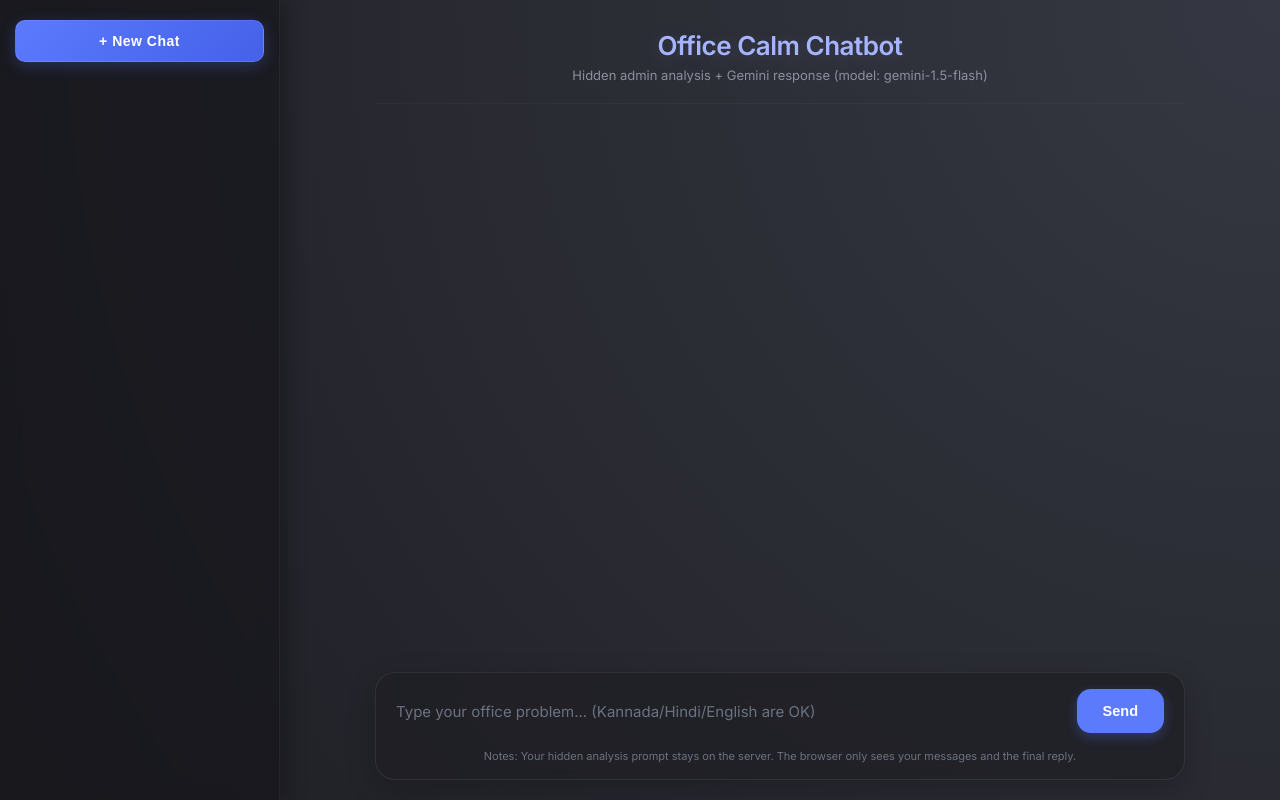
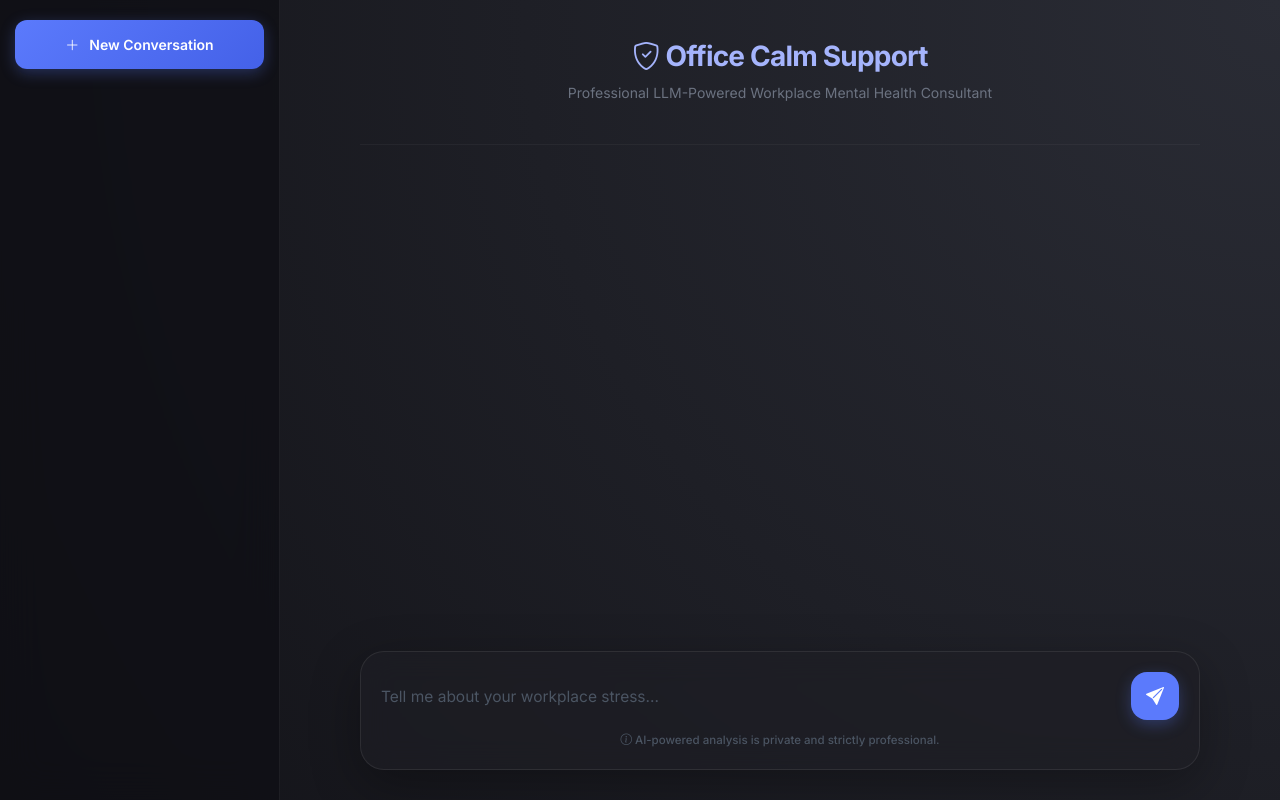
Before and after one commit to chandanpernaje/office-calm-chatbot, a FastAPI app: page / in a window 1280 px wide. Run offline with FastAPI, Linux system fonts and the light colour scheme; data that the repository does not hold is empty.

Commit message:
feat: integrate Bootstrap 5 and Icons for a 'super' professional UI

```diff
--- a/templates/index.html
+++ b/templates/index.html
@@ -2,49 +2,59 @@
 <html lang="en">
 <head>
   <meta charset="UTF-8">
-  <title>Office Calm Chatbot</title>
+  <title>Office Calm Chatbot (LLM-Based)</title>
   <meta name="viewport" content="width=device-width, initial-scale=1.0">
-  <link href="https://fonts.googleapis.com/css2?family=Inter:wght@400;500;600&display=swap" rel="stylesheet">
+
+  <!-- Fonts & Icons -->
+  <link href="https://fonts.googleapis.com/css2?family=Inter:wght@400;500;600;700&display=swap" rel="stylesheet">
+  <link rel="stylesheet" href="https://cdn.jsdelivr.net/npm/bootstrap-icons@1.11.1/font/bootstrap-icons.css">
+
+  <!-- Bootstrap 5 -->
+  <link href="https://cdn.jsdelivr.net/npm/bootstrap@5.3.2/dist/css/bootstrap.min.css" rel="stylesheet">
+
   <style>
     * { box-sizing: border-box; margin: 0; padding: 0; }
     body {
       font-family: 'Inter', sans-serif;
-      background: radial-gradient(circle at top right, #353842 0%, #1e1e24 100%);
+      background: radial-gradient(circle at top right, #2a2c35 0%, #121217 100%);
       color: #e5e7eb;
       height: 100vh;
       display: flex;
+      overflow: hidden;
     }
 
     /* ── Sidebar ── */
     .sidebar {
       width: 280px;
-      background: rgba(20, 20, 25, 0.6);
-      backdrop-filter: blur(10px);
-      border-right: 1px solid rgba(255,255,255,0.05);
+      background: rgba(15, 15, 20, 0.7);
+      backdrop-filter: blur(20px);
+      border-right: 1px solid rgba(255,255,255,0.06);
       display: flex;
       flex-direction: column;
       height: 100vh;
-      box-shadow: 5px 0 20px rgba(0,0,0,0.3);
-      z-index: 10;
+      z-index: 100;
     }
     .new-chat-btn {
       margin: 20px 15px;
-      padding: 12px;
+      padding: 14px;
       background: linear-gradient(135deg, #5b7afc 0%, #4461e8 100%);
-      border: 1px solid rgba(255,255,255,0.1);
+      border: none;
       color: white;
-      border-radius: 10px;
+      border-radius: 12px;
       cursor: pointer;
       text-align: center;
       font-weight: 600;
       font-size: 14px;
-      letter-spacing: 0.5px;
-      transition: all 0.3s cubic-bezier(0.4, 0, 0.2, 1);
-      box-shadow: 0 4px 15px rgba(91, 122, 252, 0.25);
+      transition: all 0.3s ease;
+      box-shadow: 0 4px 15px rgba(91, 122, 252, 0.3);
+      display: flex;
+      align-items: center;
+      justify-content: center;
+      gap: 10px;
     }
     .new-chat-btn:hover {
       transform: translateY(-2px);
-      box-shadow: 0 8px 20px rgba(91, 122, 252, 0.4);
+      box-shadow: 0 8px 25px rgba(91, 122, 252, 0.45);
       filter: brightness(1.1);
     }
 
@@ -90,149 +106,156 @@
       height: 100vh;
       position: relative;
     }
-    .container {
+    .container-custom {
       width: 100%;
-      max-width: 850px;
+      max-width: 900px;
       display: flex;
       flex-direction: column;
       height: 100vh;
-      padding: 0 20px 20px 20px;
+      padding: 0 30px 30px 30px;
     }
     header {
-      padding: 30px 0 20px 0;
+      padding: 40px 0 25px 0;
       text-align: center;
-      border-bottom: 1px solid rgba(255,255,255,0.03);
-      margin-bottom: 24px;
+      border-bottom: 1px solid rgba(255,255,255,0.04);
+      margin-bottom: 30px;
     }
     header h1 {
       color: #a5b4fc;
-      font-size: 26px;
+      font-size: 28px;
       font-weight: 700;
-      letter-spacing: -0.5px;
-      margin-bottom: 6px;
-      text-shadow: 0 4px 20px rgba(165, 180, 252, 0.15);
+      letter-spacing: -0.8px;
+      margin-bottom: 8px;
     }
-    header p { color: #8b8f9e; font-size: 13px; font-weight: 400;}
+    header p { color: #6b7280; font-size: 14px; }
 
     .chat-box {
-      flex: 1; overflow-y: auto; display: flex; flex-direction: column; gap: 28px; padding-right: 15px; margin-bottom: 20px; scroll-behavior: smooth;
+      flex: 1;
+      overflow-y: auto;
+      display: flex;
+      flex-direction: column;
+      gap: 32px;
+      padding-right: 15px;
+      margin-bottom: 30px;
+      scroll-behavior: smooth;
     }
     .chat-box::-webkit-scrollbar { width: 6px; }
-    .chat-box::-webkit-scrollbar-thumb { background-color: rgba(255,255,255,0.1); border-radius: 6px; }
+    .chat-box::-webkit-scrollbar-thumb { background-color: rgba(255,255,255,0.08); border-radius: 6px; }
 
-    .msg-row { display: flex; width: 100%; animation: slideUp 0.4s cubic-bezier(0.16, 1, 0.3, 1); }
-    @keyframes slideUp { from { opacity: 0; transform: translateY(15px); } to { opacity: 1; transform: translateY(0); } }
+    .msg-row { display: flex; width: 100%; animation: slideUp 0.5s cubic-bezier(0.16, 1, 0.3, 1); }
+    @keyframes slideUp { from { opacity: 0; transform: translateY(20px); } to { opacity: 1; transform: translateY(0); } }
 
     .msg-row.user { justify-content: flex-end; }
     .msg-row.assistant { justify-content: flex-start; }
 
     .bubble {
-      max-width: 82%;
-      padding: 16px 22px;
-      font-size: 14.5px;
-      line-height: 1.65;
+      max-width: 85%;
+      padding: 18px 24px;
+      font-size: 15px;
+      line-height: 1.7;
       word-wrap: break-word;
-      box-shadow: 0 8px 24px rgba(0,0,0,0.12);
+      box-shadow: 0 10px 30px rgba(0,0,0,0.15);
+      border-radius: 24px;
     }
     .msg-row.user .bubble {
       background: linear-gradient(135deg, #5b7afc 0%, #4461e8 100%);
       color: white;
-      border-radius: 20px 20px 4px 20px;
+      border-bottom-right-radius: 6px;
     }
     .msg-row.assistant .bubble {
-      background-color: #2b2d35;
-      color: #f3f4f6;
-      border-radius: 20px 20px 20px 4px;
-      border: 1px solid rgba(255,255,255,0.04);
+      background-color: #24262e;
+      color: #e5e7eb;
+      border-bottom-left-radius: 6px;
+      border: 1px solid rgba(255,255,255,0.05);
     }
     .bubble.thinking {
-      color: #8b8f9e;
-      font-style: italic;
-      background-color: transparent !important;
+      color: #6b7280;
+      background: none !important;
       box-shadow: none !important;
       border: none !important;
-      padding: 10px 20px;
+      padding: 15px 24px;
       animation: pulse 1.5s infinite;
     }
-    @keyframes pulse { 0% { opacity: 0.5; } 50% { opacity: 1; } 100% { opacity: 0.5; } }
+    @keyframes pulse { 0% { opacity: 0.4; } 50% { opacity: 1; } 100% { opacity: 0.4; } }
 
     .composer {
-      display: flex;
-      flex-direction: column;
-      background: rgba(30, 30, 36, 0.7);
-      backdrop-filter: blur(12px);
-      padding: 16px 20px;
-      border-radius: 20px;
+      background: rgba(30, 31, 38, 0.6);
+      backdrop-filter: blur(15px);
+      padding: 20px;
+      border-radius: 24px;
       border: 1px solid rgba(255,255,255,0.08);
-      box-shadow: 0 10px 30px rgba(0,0,0,0.2);
+      box-shadow: 0 15px 50px rgba(0,0,0,0.3);
     }
-    #form { display: flex; align-items: flex-end; gap: 16px; margin-bottom: 8px; }
+    #form { display: flex; align-items: flex-end; gap: 18px; }
     textarea {
-      flex: 1; background-color: transparent; border: none; color: #f3f4f6; font-family: inherit; font-size: 15px; resize: none; outline: none; min-height: 24px; max-height: 150px; padding: 10px 0; line-height: 1.5;
+      flex: 1; background: transparent; border: none; color: #fff; font-family: inherit; font-size: 15.5px; resize: none; outline: none; min-height: 24px; max-height: 160px; padding: 10px 0; line-height: 1.6;
     }
-    textarea::placeholder { color: #6b7280; }
+    textarea::placeholder { color: #4b5563; }
 
-    button[type="submit"] {
+    .send-btn {
       background: #5b7afc;
       color: white;
       border: none;
-      border-radius: 14px;
-      padding: 12px 26px;
-      font-size: 14.5px;
-      font-weight: 600;
+      border-radius: 16px;
+      width: 48px;
+      height: 48px;
+      font-size: 18px;
       cursor: pointer;
       transition: all 0.2s ease;
-      box-shadow: 0 4px 12px rgba(91, 122, 252, 0.3);
+      box-shadow: 0 5px 15px rgba(91, 122, 252, 0.3);
       display: flex;
       align-items: center;
       justify-content: center;
-      height: 44px;
     }
-    button[type="submit"]:hover {
+    .send-btn:hover {
       background: #6a88ff;
-      transform: translateY(-2px);
-      box-shadow: 0 6px 18px rgba(91, 122, 252, 0.4);
+      transform: scale(1.05);
+      box-shadow: 0 8px 20px rgba(91, 122, 252, 0.4);
     }
-    button[type="submit"]:active { transform: translateY(0); }
-    button[type="submit"]:disabled { opacity: 0.5; cursor: not-allowed; transform: none; box-shadow: none; }
+    .send-btn:disabled { opacity: 0.4; cursor: not-allowed; transform: none; }
 
-    .footer-note { font-size: 11px; color: #6b7280; text-align: center; margin-top: 8px;}
+    .footer-note { font-size: 11.5px; color: #4b5563; text-align: center; margin-top: 12px; font-weight: 500;}
   </style>
 </head>
 <body>
 
   <!-- Sidebar -->
   <div class="sidebar">
-    <button class="new-chat-btn" id="newChatBtn">+ New Chat</button>
+    <button class="new-chat-btn" id="newChatBtn">
+      <i class="bi bi-plus-lg"></i> New Conversation
+    </button>
     <div class="history-list" id="historyList">
-      <!-- Session items will be appended here -->
+      <!-- Session items -->
     </div>
   </div>
 
-  <!-- Main Chat Area -->
+  <!-- Main Area -->
   <div class="main-area">
-    <div class="container">
+    <div class="container-custom">
       <header>
-        <h1>Office Calm Chatbot</h1>
-        <p>Hidden admin analysis + Gemini response (model: gemini-1.5-flash)</p>
+        <h1><i class="bi bi-shield-check"></i> Office Calm Support</h1>
+        <p>Professional LLM-Powered Workplace Mental Health Consultant</p>
       </header>
 
       <div class="chat-box" id="chat">
-        <!-- Messages go here -->
+        <!-- Messages -->
       </div>
 
       <div class="composer">
         <form id="form">
-          <textarea id="msg" placeholder="Type your office problem... (Kannada/Hindi/English are OK)" rows="1" required></textarea>
-          <button type="submit" id="sendBtn">Send</button>
+          <textarea id="msg" placeholder="Tell me about your workplace stress..." rows="1" required></textarea>
+          <button type="submit" class="send-btn" id="sendBtn">
+            <i class="bi bi-send-fill"></i>
+          </button>
         </form>
         <div class="footer-note">
-          Notes: Your hidden analysis prompt stays on the server. The browser only sees your messages and the final reply.
+          <i class="bi bi-info-circle"></i> AI-powered analysis is private and strictly professional.
         </div>
       </div>
     </div>
   </div>
 
+  <script src="https://cdn.jsdelivr.net/npm/bootstrap@5.3.2/dist/js/bootstrap.bundle.min.js"></script>
   <script>
     const chat = document.getElementById("chat");
     const form = document.getElementById("form");
@@ -253,43 +274,62 @@
         data.sessions.forEach(s => {
           const div = document.createElement("div");
           div.className = "session-item" + (s.session_id === currentSessionId ? " active" : "");
-          div.textContent = s.title || "New Chat";
+
+          const title = document.createElement("span");
+          title.textContent = s.title || "New Chat";
+          title.style.overflow = "hidden";
+          title.style.textOverflow = "ellipsis";
+
+          const delIcon = document.createElement("i");
+          delIcon.className = "bi bi-trash3-fill delete-btn";
+          delIcon.onclick = (e) => {
+            e.stopPropagation();
+            deleteSession(s.session_id);
+          };
+
+          div.appendChild(title);
+          div.appendChild(delIcon);
           div.onclick = () => loadSessionHistory(s.session_id);
           historyList.appendChild(div);
         });
-      } catch (err) {
-        console.error("Failed to load sessions", err);
-      }
+      } catch (err) { console.error(err); }
+    }
+
+    async function deleteSession(id) {
+      if (!confirm("Are you sure you want to delete this chat history?")) return;
+      try {
+        await fetch(`/api/sessions/${id}`, { method: "DELETE" });
+        if (currentSessionId === id) {
+          currentSessionId = null;
+          chat.innerHTML = "";
+        }
+        loadSessions();
+      } catch (err) { console.error(err); }
     }
 
     async function loadSessionHistory(sessionId) {
       currentSessionId = sessionId;
-      chat.innerHTML = ""; // Clear current chat
-      loadSessions(); // Re-render sidebar to update active state
+      chat.innerHTML = "";
+      loadSessions();
       try {
         const res = await fetch(`/api/sessions/${sessionId}/history`);
         const data = await res.json();
-        data.messages.forEach(m => {
-          addMsg(m.role, m.content);
-        });
-      } catch (err) {
-        console.error("Failed to load history", err);
-      }
+        data.messages.forEach(m => addMsg(m.role, m.content));
+      } catch (err) { console.error(err); }
     }
 
     newChatBtn.onclick = () => {
       currentSessionId = null;
       chat.innerHTML = "";
       loadSessions();
+      msg.focus();
     };
 
-    // Auto-resize textarea
     msg.addEventListener("input", () => {
       msg.style.height = "auto";
-      msg.style.height = Math.min(msg.scrollHeight, 120) + "px";
+      msg.style.height = Math.min(msg.scrollHeight, 160) + "px";
     });
 
-    // Enter to send
     msg.addEventListener("keydown", (e) => {
       if (e.key === "Enter" && !e.shiftKey) {
         e.preventDefault();
@@ -313,57 +351,37 @@
     form.addEventListener("submit", async (e) => {
       e.preventDefault();
       const text = msg.value.trim();
-
-      if (!text) return;
-
-      if (text.length < 2) {
-        alert("Please provide a little more detail so I can assist you better!");
-        return;
-      }
-
-      if (text.length > 2000) {
-        alert("Your message is too long! Please keep it under 2000 characters.");
-        return;
-      }
+      if (text.length < 2) return;
 
       msg.value = "";
       msg.style.height = "auto";
-
       addMsg("user", text);
 
-      // Thinking indicator
       const dotsRow = document.createElement("div");
       dotsRow.className = "msg-row assistant";
-      dotsRow.innerHTML = '<div class="bubble thinking">...</div>';
+      dotsRow.innerHTML = '<div class="bubble thinking"><i class="bi bi-cpu-fill"></i> Consulting AI...</div>';
       chat.appendChild(dotsRow);
       chat.scrollTop = chat.scrollHeight;
 
       sendBtn.disabled = true;
 
       try {
-        const payload = { message: text };
-        if (currentSessionId) {
-          payload.session_id = currentSessionId;
-        }
-
         const res = await fetch("/api/chat", {
           method: "POST",
           headers: { "Content-Type": "application/json" },
-          body: JSON.stringify(payload)
+          body: JSON.stringify({ message: text, session_id: currentSessionId })
         });
         const data = await res.json();
         dotsRow.remove();
 
-        if (data.session_id && data.session_id !== currentSessionId) {
+        if (data.session_id) {
+          const isNew = !currentSessionId;
           currentSessionId = data.session_id;
-          loadSessions(); // Refresh sidebar with the new session
+          if (isNew) loadSessions();
         }
 
-        if (data.error) {
-          addMsg("assistant", "Error: " + data.error);
-        } else {
-          addMsg("assistant", data.reply);
-        }
+        if (data.error) addMsg("assistant", "Error: " + data.error);
+        else addMsg("assistant", data.reply);
       } catch (err) {
         dotsRow.remove();
         addMsg("assistant", "Connection error.");
```
Also changed, not shown: other parts of templates/index.html (+19 -18 lines).
